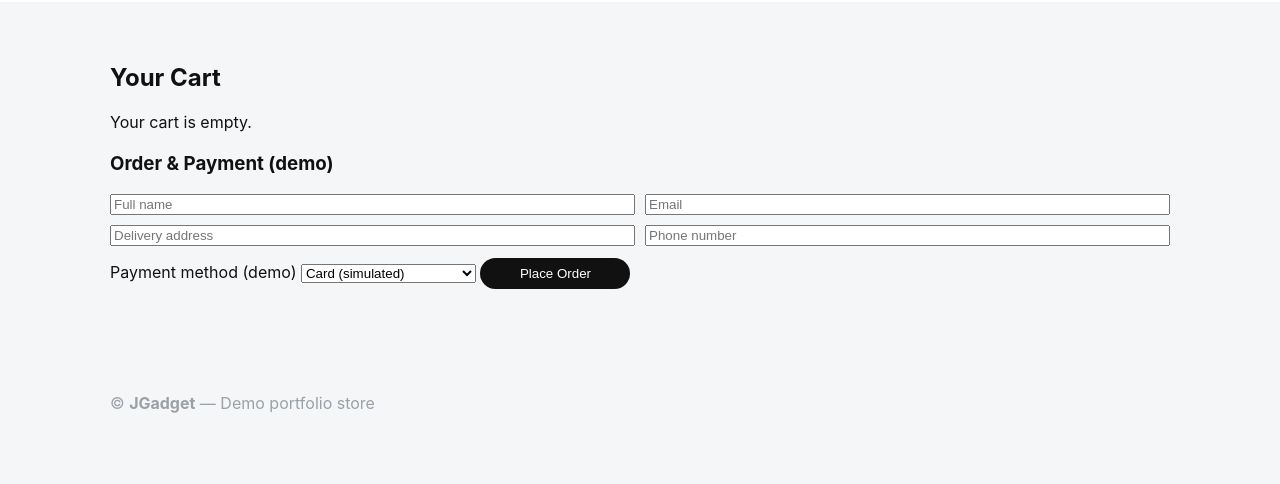
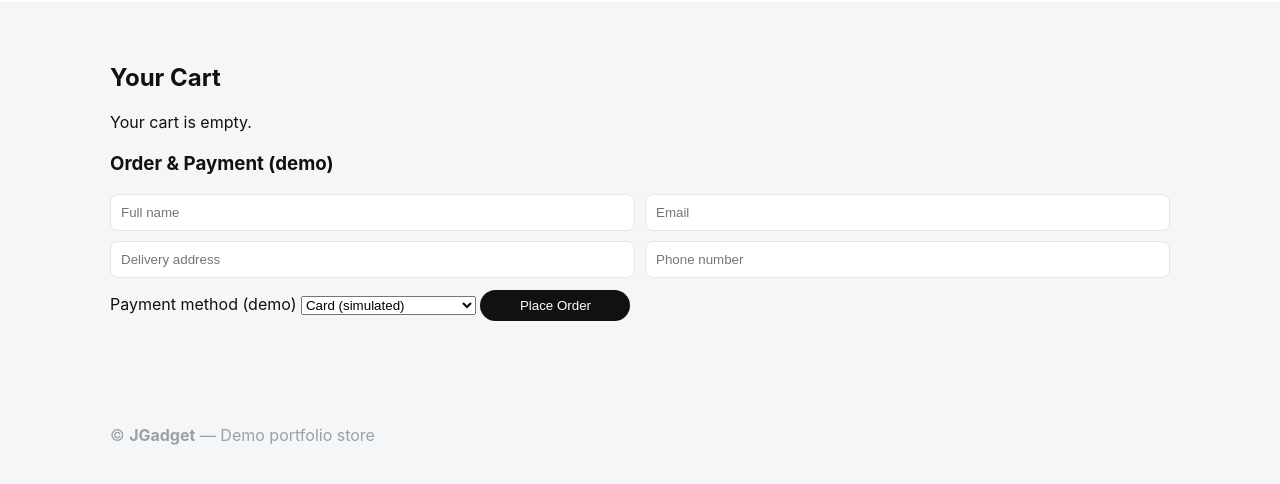
Before and after one commit to JUW-Code/JGadget, a plain HTML site: page order.html in a window 1280 px wide. Shown: the part 70-554 px from the top of the page. Drawn offline with Linux system fonts and the light colour scheme.

Commit message:
remove comment

```diff
--- a/css/style.css
+++ b/css/style.css
@@ -11,7 +11,6 @@
 html,body{height:100%;margin:0;font-family:Inter,system-ui,-apple-system,"Segoe UI",Roboto,Arial;color:var(--accent);background:var(--bg);}
 .container{max-width:var(--container-w);margin:0 auto;padding:0 20px;}
 
-/* ========== HEADER ========== */
 .site-header{
   background: rgba(255,255,255,0.95);
   position:sticky;top:0;z-index:60;border-bottom:1px solid rgba(0,0,0,0.04);backdrop-filter: blur(6px);
@@ -25,11 +24,9 @@ html,body{height:100%;margin:0;font-family:Inter,system-ui,-apple-system,"Segoe
 .icon-btn{border:0;background:transparent;padding:8px;border-radius:10px;cursor:pointer;position:relative}
 .badge{background:var(--primary);color:#fff;padding:2px 6px;border-radius:999px;font-size:12px;position:absolute;top:2px;right:2px}
 
-/* mobile menu */
 .mobile-menu{display:none;background:#fff;padding:12px;border-top:1px solid rgba(0,0,0,0.04)}
 .mobile-menu a{display:block;padding:10px 0;text-decoration:none;color:var(--accent)}
 
-/* ========== HERO ========== */
 .hero{
   position:relative;height:82vh;
   background-image: url("https://i.pinimg.com/736x/5e/05/b4/5e05b4172e07b18d9428619e26697682.jpg");
@@ -43,31 +40,28 @@ html,body{height:100%;margin:0;font-family:Inter,system-ui,-apple-system,"Segoe
 .hero-content p{color:#eee;margin:0 0 20px}
 .hero-ctas .btn{margin:0 8px}
 
-/* ========== INTRO CARDS ========== */
 .intro-cards{display:flex;gap:18px;padding:40px 0}
 .card{background:var(--card);padding:20px;border-radius:12px;box-shadow:0 6px 18px rgba(17,17,17,0.04);flex:1}
 .newsletter{margin:40px 0}
 .newsletter-inner{background:linear-gradient(180deg,#111,#333);color:#fff;padding:28px;border-radius:12px;display:flex;align-items:center;gap:18px}
 .newsletter-inner input{padding:12px;border-radius:999px;border:0;flex:1}
 
-/* ========== SHOP HERO ========== */
 .shop-hero{background:#fafafa;padding:20px 0;border-top:1px solid rgba(0,0,0,0.02)}
 .shop-hero-inner{max-width:var(--container-w);margin:0 auto;padding:0 20px;display:flex;align-items:center;justify-content:space-between}
 .shop-search{display:flex;gap:8px}
 .shop-search input{padding:10px;border-radius:8px;border:1px solid #e6e6e6}
 
-/* ========== SHOP SECTION (overlapping) ========== */
 .shop-section{background:var(--card);margin-top:-80px;border-radius:18px 18px 0 0;box-shadow:0 -6px 30px rgba(17,17,17,0.05);padding:32px 0 80px;position:relative;z-index:15}
 .shop-container{max-width:1200px;margin:0 auto;padding:0 20px}
 .shop-content{display:flex;gap:36px;padding-top:10px}
 
-/* sidebar */
+
 .shop-sidebar{width:220px}
 .shop-sidebar h3{margin:6px 0 12px}
 .shop-sidebar ul{list-style:none;padding:0;margin:0}
 .shop-sidebar li{padding:8px 0;color:var(--muted)}
 
-/* product grid */
+
 .product-grid{flex:1;display:grid;grid-template-columns:repeat(auto-fill,minmax(220px,1fr));gap:20px}
 .product-card{background:linear-gradient(180deg,#fff,#fbfbfb);padding:14px;border-radius:14px;box-shadow:0 6px 18px rgba(17,17,17,0.04);text-align:left;display:flex;flex-direction:column;gap:8px;transition:transform .18s}
 .product-card:hover{transform:translateY(-6px)}
@@ -77,13 +71,13 @@ html,body{height:100%;margin:0;font-family:Inter,system-ui,-apple-system,"Segoe
 .rating{color:var(--muted);font-size:0.85rem}
 .card-actions{display:flex;gap:8px;margin-top:auto;align-items:center}
 .btn{padding:8px 14px;border-radius:999px;border:1px solid rgba(17,17,17,0.06);background:transparent;cursor:pointer;width: 150px;}
-.btn-primary{background:var(--primary);color:#fff;border:none}
+.btn-primary{background:var(--primary);color:#fff;border:none;align-items: center;}
 .btn-ghost{background:transparent;border:1px solid #eee; color: var(--accent)}
 .btn:hover{color: var(--muted);}
 /* pagination */
 .pagination{display:flex;gap:8px;justify-content:center;margin-top:20px}
 
-/* ========== PRODUCT PAGE ========== */
+
 .product-page{padding:40px 20px}
 .product-detail{display:grid;grid-template-columns:1fr 1fr;gap:28px}
 .product-detail img{width:100%;border-radius:12px;height:420px;object-fit:cover}
@@ -91,24 +85,24 @@ html,body{height:100%;margin:0;font-family:Inter,system-ui,-apple-system,"Segoe
 .product-meta p{color:var(--muted);margin-bottom:8px}
 .product-meta .btn{margin-top:12px}
 
-/* ========== CART & CHECKOUT ========== */
+
 .checkout-page{padding:40px 20px}
 #cart-items{margin-bottom:20px}
 .cart-row{display:flex;gap:12px;align-items:center;padding:12px;background:#fff;border-radius:12px;box-shadow:0 6px 18px rgba(0,0,0,0.04);margin-bottom:12px}
 .cart-row img{width:90px;height:70px;object-fit:cover;border-radius:8px}
-.checkout-form .grid{display:grid;grid-template-columns:1fr 1fr;gap:10px;margin-bottom:12px;border-radius:5px;}
+.checkout-form .grid{display:grid;grid-template-columns:1fr 1fr;gap:10px;margin-bottom:12px;border-radius:8px;}
+.grid input,.grid select{padding:10px;border-radius:8px;border:1px solid #e6e6e6;width:100%}
 .order-result{padding:16px;margin-top:12px;background:#e8ffef;border-radius:10px;color:#064b2b}
 
-/* ========== AUTH ========== */
 .auth-page{padding:40px 20px}
 .auth-forms{display:flex;gap:18px;align-items:flex-start;}
 .card.small{background:#fff;padding:18px;border-radius:12px;box-shadow:0 6px 18px rgba(0,0,0,0.04);width:200px;height: 350px;text-align: center;}
 .card.small form input{width: 300px;height: 50px;border-radius: 12px;}
 .card.small h3{text-align: center;}
-/* ========== FOOTER ========== */
+
 .site-footer{padding:24px 20px;margin-top:40px;color:var(--muted);display:flex;justify-content:space-between;align-items:center}
 
-/* ========== RESPONSIVE ========== */
+
 @media (max-width:1000px){
   .intro-cards{flex-direction:column}
   .shop-content{flex-direction:column}
```
Also changed, not shown: index.html (+0 -1 lines), js/script.js (+0 -16 lines).
